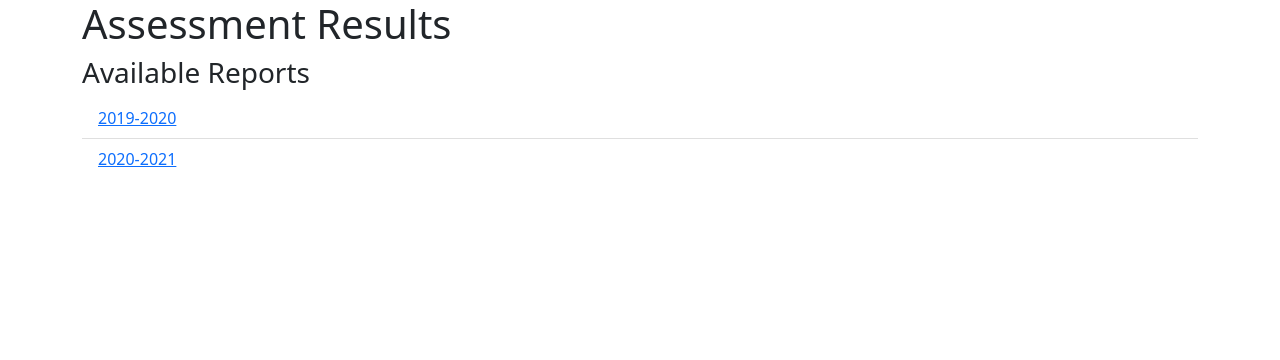
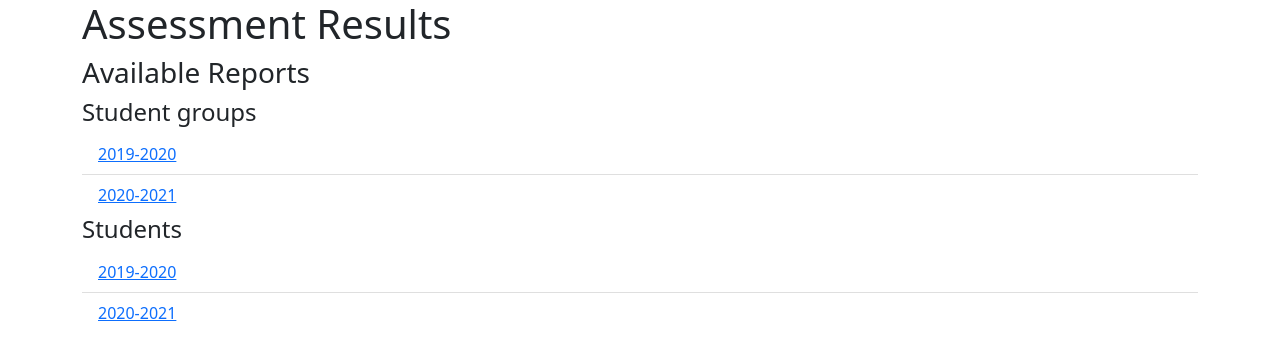
Before and after one commit to WildflowerSchools/wf-core-data-dashboard, a FastAPI app: page / in a window 1280 px wide. Shown: the top 360 px of the page. Run offline with FastAPI, Linux system fonts and the light colour scheme; parts of the project's set-up code (start-up, migrations or seed data) failed here and were passed over.

Commit message:
Add student-level results to app

```diff
--- a/wf_core_data_dashboard/routes/__init__.py
+++ b/wf_core_data_dashboard/routes/__init__.py
@@ -7,7 +7,7 @@ from fastapi.responses import HTMLResponse
 from pydantic import BaseModel
 
 from wf_core_data_dashboard.core import get_template
-from wf_core_data_dashboard import generate_fastbridge_table_data, student_groups_page_html
+from wf_core_data_dashboard import generate_fastbridge_table_data, student_groups_page_html, students_tests_page_html
 
 class StatusResponse(BaseModel):
     status: str = "OK"
@@ -52,3 +52,10 @@ async def index(years: str):
             student_groups,
             school_year=years
         )
+
+@router.get("/students/{years}", response_class=HTMLResponse)
+async def index(years: str):
+    return students_tests_page_html(
+            students_tests=students_tests,
+            school_year=years
+        )
--- a/wf_core_data_dashboard/templates/index.html
+++ b/wf_core_data_dashboard/templates/index.html
@@ -7,10 +7,16 @@
     </style>
 {% endblock %}
 {% block content %}
-
+<h4>Student groups</h4>
 <ul class="list-group list-group-flush">
   <li class="list-group-item"><a href="/group/2019-2020">2019-2020</a></li>
   <li class="list-group-item"><a href="/group/2020-2021">2020-2021</a></li>
 </ul>
 
+<h4>Students</h4>
+<ul class="list-group list-group-flush">
+  <li class="list-group-item"><a href="/students/2019-2020">2019-2020</a></li>
+  <li class="list-group-item"><a href="/students/2020-2021">2020-2021</a></li>
+</ul>
+
 {% endblock %}
```
Also changed, not shown: wf_core_data_dashboard/assessments/fastbridge.py (+7 -7 lines), wf_core_data_dashboard/templates/students_table.html (added, +14 -0 lines).
